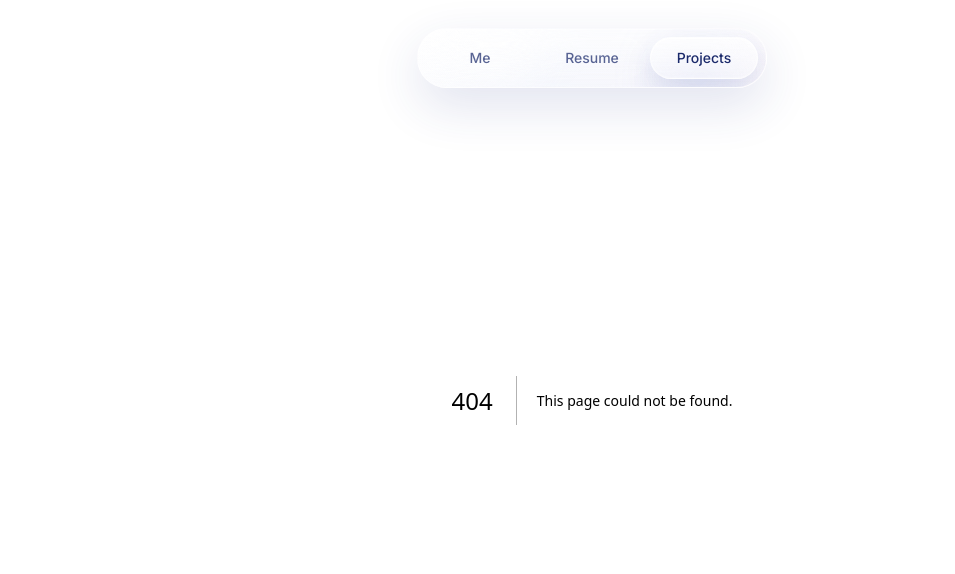
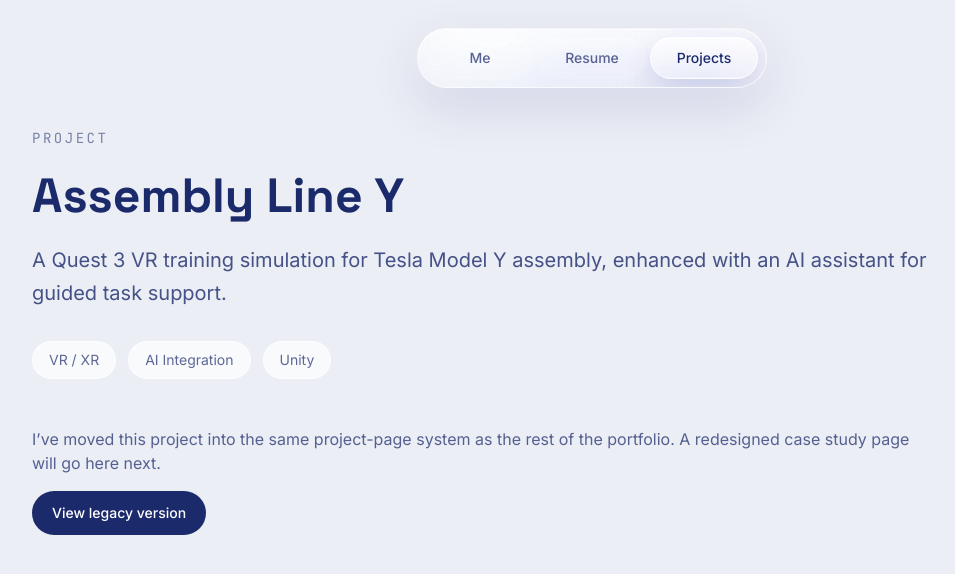
Before and after one commit to Yuchen-Zhang-zyc/portfolio-web, a Next.js app: page /projects/assembly-line-y in a window 1280 px wide. Before the commit this address had no page. Shown: the top 574 px of the page, without its empty margins (48-1003 px from the left). Built offline with nearby package versions, Linux system fonts and the light colour scheme.

Commit message:
Unify Assembly Line Y project routing

```diff
--- /dev/null
+++ b/src/app/projects/assembly-line-y/page.tsx
@@ -0,0 +1,35 @@
+import Link from "next/link";
+
+export default function AssemblyLineYProject() {
+  return (
+    <div className="min-h-screen pt-32 px-6 md:px-[80px] max-w-[1280px] mx-auto w-full">
+      <div className="max-w-4xl flex flex-col gap-6">
+        <p className="text-sm font-mono uppercase tracking-[0.18em] text-brand-primary/55">Project</p>
+        <h1 className="text-4xl md:text-5xl font-bold font-sans text-brand-primary">
+          Assembly Line Y
+        </h1>
+        <p className="text-lg md:text-xl font-body text-brand-primary/80 leading-relaxed">
+          A Quest 3 VR training simulation for Tesla Model Y assembly, enhanced with an AI assistant for guided task support.
+        </p>
+
+        <div className="flex flex-wrap gap-3 pt-2 text-sm text-brand-primary/70">
+          <span className="px-4 py-2 rounded-full bg-white/70 border border-white/70">VR / XR</span>
+          <span className="px-4 py-2 rounded-full bg-white/70 border border-white/70">AI Integration</span>
+          <span className="px-4 py-2 rounded-full bg-white/70 border border-white/70">Unity</span>
+        </div>
+
+        <div className="pt-6">
+          <p className="text-base font-body text-brand-primary/72 mb-4">
+            I’ve moved this project into the same project-page system as the rest of the portfolio. A redesigned case study page will go here next.
+          </p>
+          <Link
+            href="/assemblyline.html"
+            className="inline-flex items-center rounded-full px-5 py-3 bg-brand-primary text-white text-sm font-medium hover:opacity-90 transition-opacity"
+          >
+            View legacy version
+          </Link>
+        </div>
+      </div>
+    </div>
+  );
+}
```
